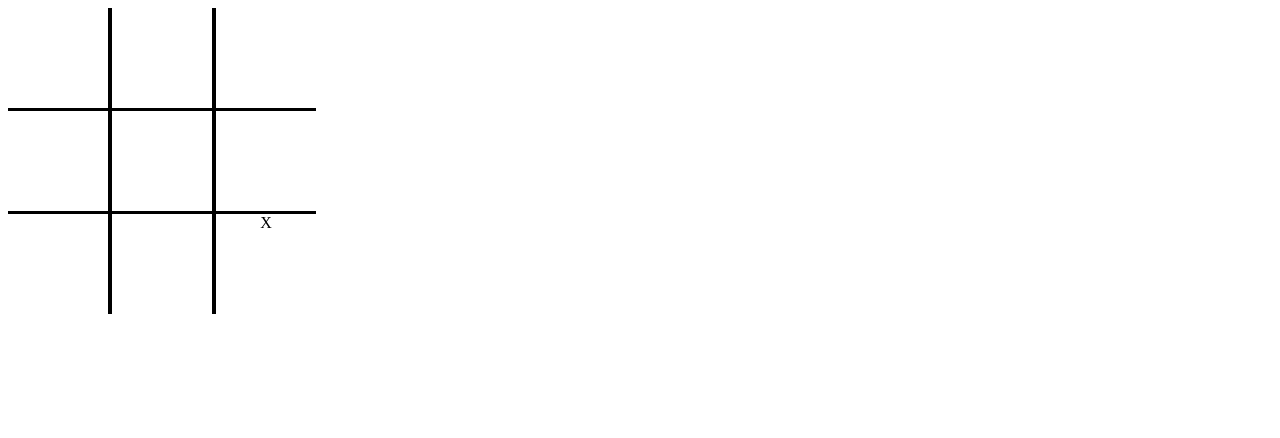
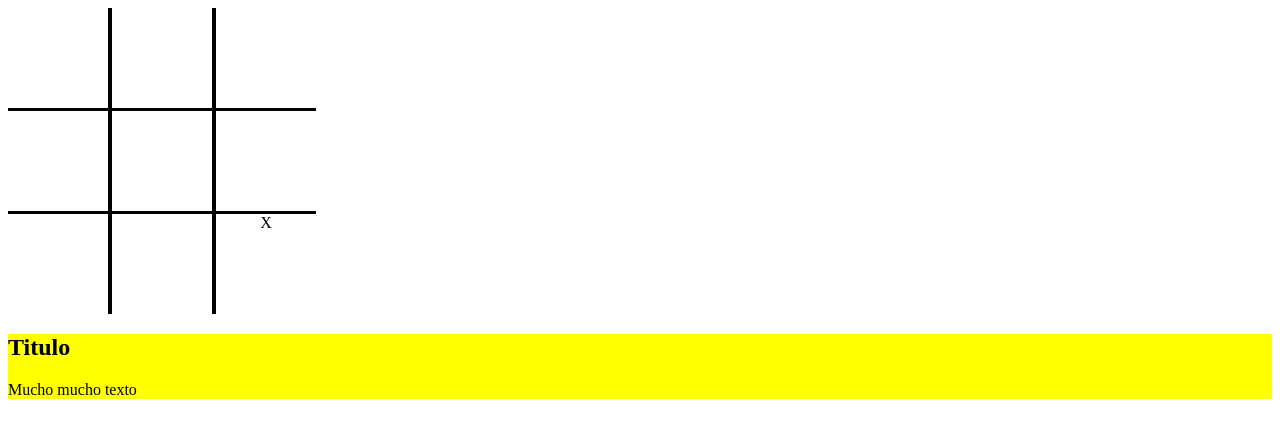
Before and after one commit to MiguelDrake/gato, a plain HTML site: page index.html in a window 1280 px wide. Drawn offline with nearby package versions, Linux system fonts and the light colour scheme.

Commit message:
Se agrego texto

```diff
--- a/index.html
+++ b/index.html
@@ -22,6 +22,11 @@
             <span>X</span>
         </div>
     </div>
+    <div class="texto">
+        <h2>Titulo</h2>
+        <p>Mucho mucho texto</p>
+    </div>
+
     <script src="control.js"></script>
 </body>
 </html>
--- a/styles.css
+++ b/styles.css
@@ -20,3 +20,7 @@
 .linea_arriba{
     border-top: black 3px solid;
 }
+
+.texto{
+    background-color: yellow;
+}
```
Also changed, not shown: aws.png (added).
